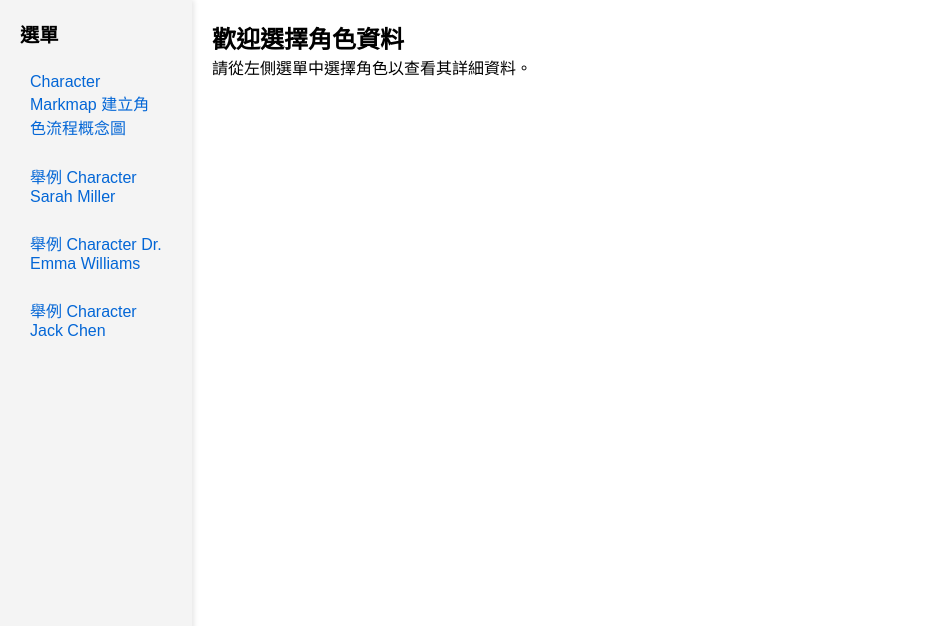
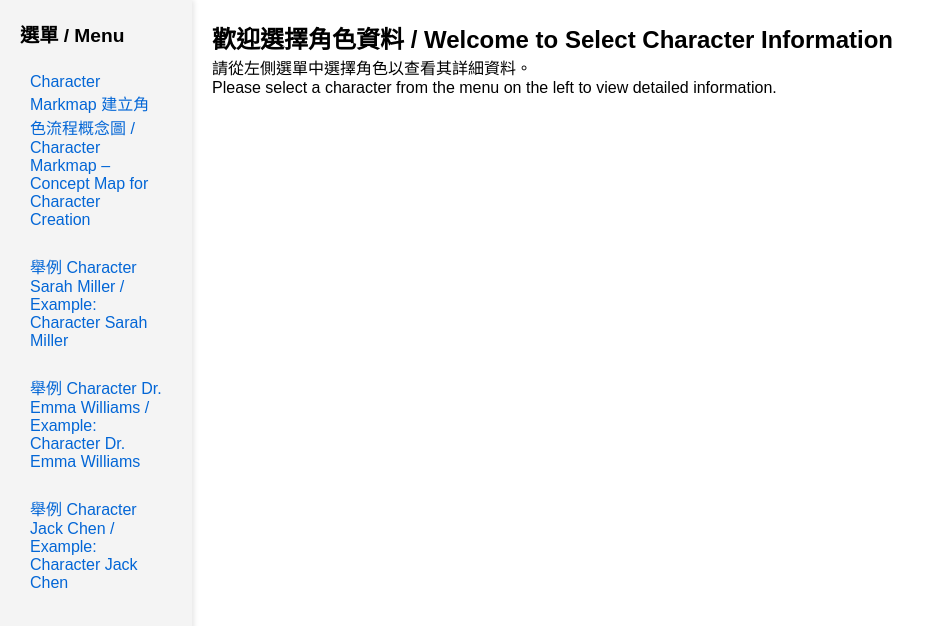
Before and after one commit to RemarkablePolarBears/ESBB, a plain HTML site: page index.html in a window 1280 px wide. Shown: the whole page, without its empty margins (0-935 px from the left). Drawn offline with Linux system fonts and the light colour scheme.

Commit message:
Add English translations to index.html

```diff
--- a/index.html
+++ b/index.html
@@ -3,7 +3,7 @@
 <head>
     <meta charset="UTF-8">
     <meta name="viewport" content="width=device-width, initial-scale=1.0">
-    <title>角色資料展示</title>
+    <title>角色資料展示 / Character Information Display</title>
     <style>
         * {
             margin: 0;
@@ -112,26 +112,36 @@
     </style>
 </head>
 <body>
-    <input type="checkbox" id="menu-toggle" aria-label="Toggle menu">
+    <input type="checkbox" id="menu-toggle" aria-label="切換選單 / Toggle menu">
     <label for="menu-toggle" class="hamburger">☰</label>
 
     <nav id="menu" aria-labelledby="menu-heading">
-        <h3 id="menu-heading">選單</h3>
-        <a href="character_markmap.html" target="content-frame">Character Markmap 建立角色流程概念圖</a>
-        <a href="Character_Miller_obsidian.html" target="content-frame">舉例 Character Sarah Miller</a>
-        <a href="Character_Williams.html" target="content-frame">舉例 Character Dr. Emma Williams</a>
-        <a href="Character_JackChen.html" target="content-frame">舉例 Character Jack Chen</a>
+        <h3 id="menu-heading">選單 / Menu</h3>
+        <a href="character_markmap.html" target="content-frame">
+            Character Markmap 建立角色流程概念圖 / Character Markmap – Concept Map for Character Creation
+        </a>
+        <a href="Character_Miller_obsidian.html" target="content-frame">
+            舉例 Character Sarah Miller / Example: Character Sarah Miller
+        </a>
+        <a href="Character_Williams.html" target="content-frame">
+            舉例 Character Dr. Emma Williams / Example: Character Dr. Emma Williams
+        </a>
+        <a href="Character_JackChen.html" target="content-frame">
+            舉例 Character Jack Chen / Example: Character Jack Chen
+        </a>
     </nav>
 
     <div id="content">
         <div id="welcome-message" class="welcome-message">
-            <h2>歡迎選擇角色資料</h2>
-            <p>請從左側選單中選擇角色以查看其詳細資料。</p>
+            <h2>歡迎選擇角色資料 / Welcome to Select Character Information</h2>
+            <p>請從左側選單中選擇角色以查看其詳細資料。<br>
+            Please select a character from the menu on the left to view detailed information.</p>
         </div>
         <iframe id="content-frame" name="content-frame" style="display:none;"></iframe>
     </div>
 
     <script>
+        // 當 iframe 載入內容後隱藏歡迎訊息
         // Hide welcome message when iframe is loaded with content
         document.getElementById('content-frame').addEventListener('load', function() {
             if (this.contentDocument && this.contentDocument.location.href !== 'about:blank') {
@@ -140,10 +150,12 @@
             }
         });
 
+        // 為所有選單連結加入點擊事件
         // Add click event to all menu links
         const links = document.querySelectorAll('#menu a');
         links.forEach(link => {
             link.addEventListener('click', function() {
+                // 在手機上點擊後自動關閉選單
                 // Close menu on mobile after selection
                 if (window.innerWidth <= 768) {
                     document.getElementById('menu-toggle').checked = false;
```
